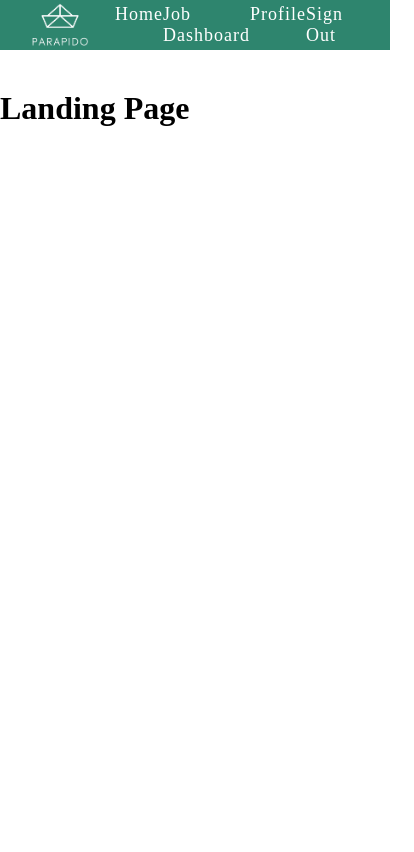
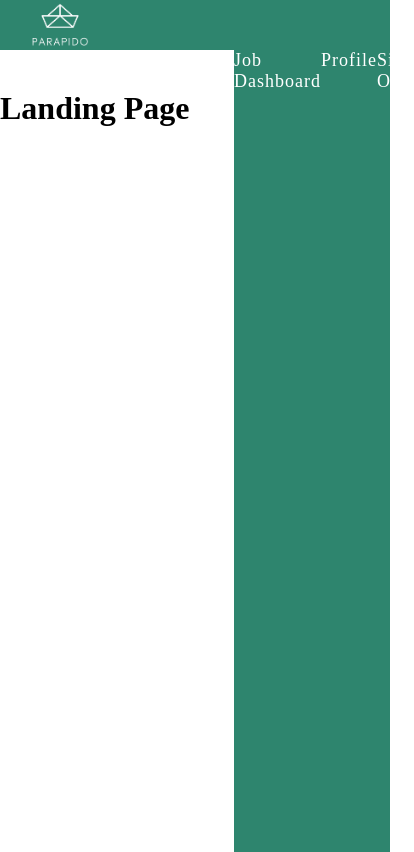
Before and after one commit to Mariie97/Capstone-QWERTY-Dev-Solutions-Team, a React (Create React App) app in the folder parapido-gui/: page / in a window 390 px wide. Shown: the whole page, 414 px wide, since content can reach past the window. Built offline with nearby package versions, Linux system fonts and the light colour scheme.

Commit message:
structured classes for cookies and worked with nav bar sign out

```diff
--- a/parapido-gui/public/index.html
+++ b/parapido-gui/public/index.html
@@ -9,8 +9,9 @@
       name="description"
       content="Web site created using create-react-app"
     />
+    <link rel="shortcut icon" href="#"/>
     <link rel="manifest" href="%PUBLIC_URL%/manifest.json" />
-    <link rel="shortcut icon" href="#"/>
+
     <title>PaRapido</title>
   </head>
 
--- a/parapido-gui/src/App.js
+++ b/parapido-gui/src/App.js
@@ -20,7 +20,7 @@ class App extends React.Component {
                             path='/'
                             render={() => (
                                 <React.Fragment>
-                                <NavBar />
+                                 <NavBar cookies={this.props.cookies}/>
                                 <h1>Landing Page</h1>
                                 </React.Fragment>
                             )}
@@ -30,7 +30,7 @@ class App extends React.Component {
                             path='/login'
                             render={() => (
                                 is_auth ?
-                                    <Redirect to='/dashboard'/> :
+                                    <Redirect to='/jobdashboard'/> :
                                     <LoginPage />
                             )}
                         />
@@ -38,7 +38,9 @@ class App extends React.Component {
                             exact
                             path='/jobdashboard'
                             render={() => (
-                                <DashboardPage cookies={this.props.cookies} />
+                                <React.Fragment>
+                                <DashboardPage/>
+                               </React.Fragment>
                             )}
                         />
 
--- a/parapido-gui/src/Components/DashboardPage.js
+++ b/parapido-gui/src/Components/DashboardPage.js
@@ -1,14 +1,15 @@
 import { Component } from 'react'
-import LogOut from "./LogOut";
+// import LogOut from "./LogOut";
 
 class LoginPage extends Component {
 
 
     render() {
+
         return (
             <div className="Dashboard">
                 <h1>Job Dashboard</h1>
-                <LogOut cookies={this.props.cookies} />
+                {/* <LogOut cookies={this.props.cookies} /> */}
             </div>
         )
     }
--- a/parapido-gui/src/Components/LogOut.js
+++ b/parapido-gui/src/Components/LogOut.js
@@ -1,49 +1,47 @@
-import { Component } from 'react'
-import { Redirect } from "react-router-dom";
+// import { Component } from 'react'
+// import { Redirect } from "react-router-dom";
 
-class LogOut extends Component {
+// class LogOut extends Component {
 
-    constructor(props) {
-        super(props);
-        this.state = {
-            logout_success: false,
-        };
+//     constructor(props) {
+//         super(props);
+//         this.state = {
+//             logout_success: false,
+//         };
 
-        this.handleLogout = this.handleLogout.bind(this);
-    }
+//         this.handleLogout = this.handleLogout.bind(this);
+//     }
 
-    handleLogout() {
-        fetch(
-            '/logout',
-            {
-                method: 'POST',
-                credentials: 'same-origin',
-                headers:{
-                    'X-CSRF-TOKEN': this.props.cookies.get('csrf_access_token')
-                }
-            }
-        ).then(response => {
-            if(response.ok) {
-                localStorage.setItem('is_auth', 'false');
-                response.json().then(data => {
-                    localStorage.removeItem('user_id');
-                    localStorage.removeItem('type');
-                    this.setState({logout_success: true});
-                })}
-        })
-    }
+//     handleLogout() {
+//         fetch(
+//             '/logout',
+//             {
+//                 method: 'POST',
+//                 credentials: 'same-origin',
+//                 headers:{
+//                     'X-CSRF-TOKEN': this.props.cookies.get('csrf_access_token')
+//                 }
+//             }
+//         ).then(response => {
+//             if(response.ok) {
+//                 localStorage.setItem('is_auth', 'false');
+//                 response.json().then(data => {
+//                     localStorage.removeItem('user_id');
+//                     localStorage.removeItem('type');
+//                     this.setState({logout_success: true});
+//                 })}
+//         })
+//     }
 
-    render() {
-        const { logout_success } = this.state;
-        return (
-            <div className="LogOut">
-                {logout_success &&
-                    <Redirect to='/'/>
-                }
-                 <button onClick={this.handleLogout}>Sign out!!!!!</button>
-            </div>
-        )
-    }
-}
+//     render() {
+//         const { logout_success } = this.state;
+//         return (
+//             <div className="LogOut">
+//                  {logout_success && <Redirect to='/'/>}
+//                  <button onClick={this.handleLogout}>Sign out!!!!!</button>
+//             </div>
+//         )
+//     }
+// }
 
-export default LogOut
+// export default LogOut
--- a/parapido-gui/src/Components/LoginPage.js
+++ b/parapido-gui/src/Components/LoginPage.js
@@ -35,7 +35,7 @@ class LoginPage extends Component {
         return (
             <div>
                 {login_success ?
-                    <Redirect to='/dashboard' /> :
+                    <Redirect to='/jobdashboard'/> :
                     <button onClick={this.handleOnClick}>Log in</button>
                 }
             </div>
--- a/parapido-gui/src/Components/NavBar.js
+++ b/parapido-gui/src/Components/NavBar.js
@@ -1,19 +1,58 @@
-import React, { Component } from 'react'
-import { Link } from "react-router-dom"
+import React, { Component, Redirect } from 'react'
+import {Link} from "react-router-dom"
 import logo from "../Static/Images/Pa_RapidoLogo.png"
 import "../Layouts/NavBar.css"
 
+
 export class NavBar extends Component {
+
+    constructor(props) {
+        super(props);
+
+        this.state = {
+            signout_success: false,
+
+        };
+
+        this.handleSignOut = this.handleSignOut.bind(this);
+    }
+
+    handleSignOut() {
+
+        fetch(
+            '/logout',
+            {
+                method: 'POST',
+                credentials: 'same-origin',
+                headers:{
+
+                    'X-CSRF-TOKEN': this.props.cookies.get('csrf_access_token')
+                }
+
+            }
+        ).then(response => {
+            if(response.ok) {
+                localStorage.setItem('is_auth', 'false');
+                response.json().then(data => {
+                    localStorage.removeItem('user_id');
+                    localStorage.removeItem('type');
+                    this.setState({signout_success:true});
+
+                })}
+        })
+    }
+
+
     render() {
+        const { signout_success } = this.state;
+
         return (
             <nav className="NavBar">
                 <div className="nav">
                 <img className="logostyle" src={logo} alt="Logo" />
 
                 <ul className="nav-links">
-                <li>
-                <Link to="/">Home</Link>
-                </li>
+
                 <li>
                 <Link to="/jobdashboard">Job Dashboard</Link>
                 </li>
@@ -21,7 +60,10 @@ export class NavBar extends Component {
                 <Link to="/profile">Profile</Link>
                 </li>
                 <li>
-                <Link to="/"> Sign Out </Link>
+                <div className="NavBar">
+                {signout_success && <Redirect to='/'/>}
+                <div onClick = {this.handleSignOut} id="signout"> Sign Out </div>
+                </div>
                 </li>
                 </ul>
                 </div>
--- a/parapido-gui/src/Layouts/NavBar.css
+++ b/parapido-gui/src/Layouts/NavBar.css
@@ -44,8 +44,19 @@ from the parent meaning the links */
 }
 
 /*Each link style */
-.nav-links a {
+.nav-links a,
+#signout {
   color: white;
   text-decoration: none;
   letter-spacing: 1px;
 }
+
+@media screen and (max-width: 800px) {
+  .nav-links {
+    background-color: #2e856e;
+    position: absolute;
+    right: 0px;
+    min-height: 95vh;
+    top: 50px;
+  }
+}
```
Also changed, not shown: parapido-gui/public/manifest.json.
